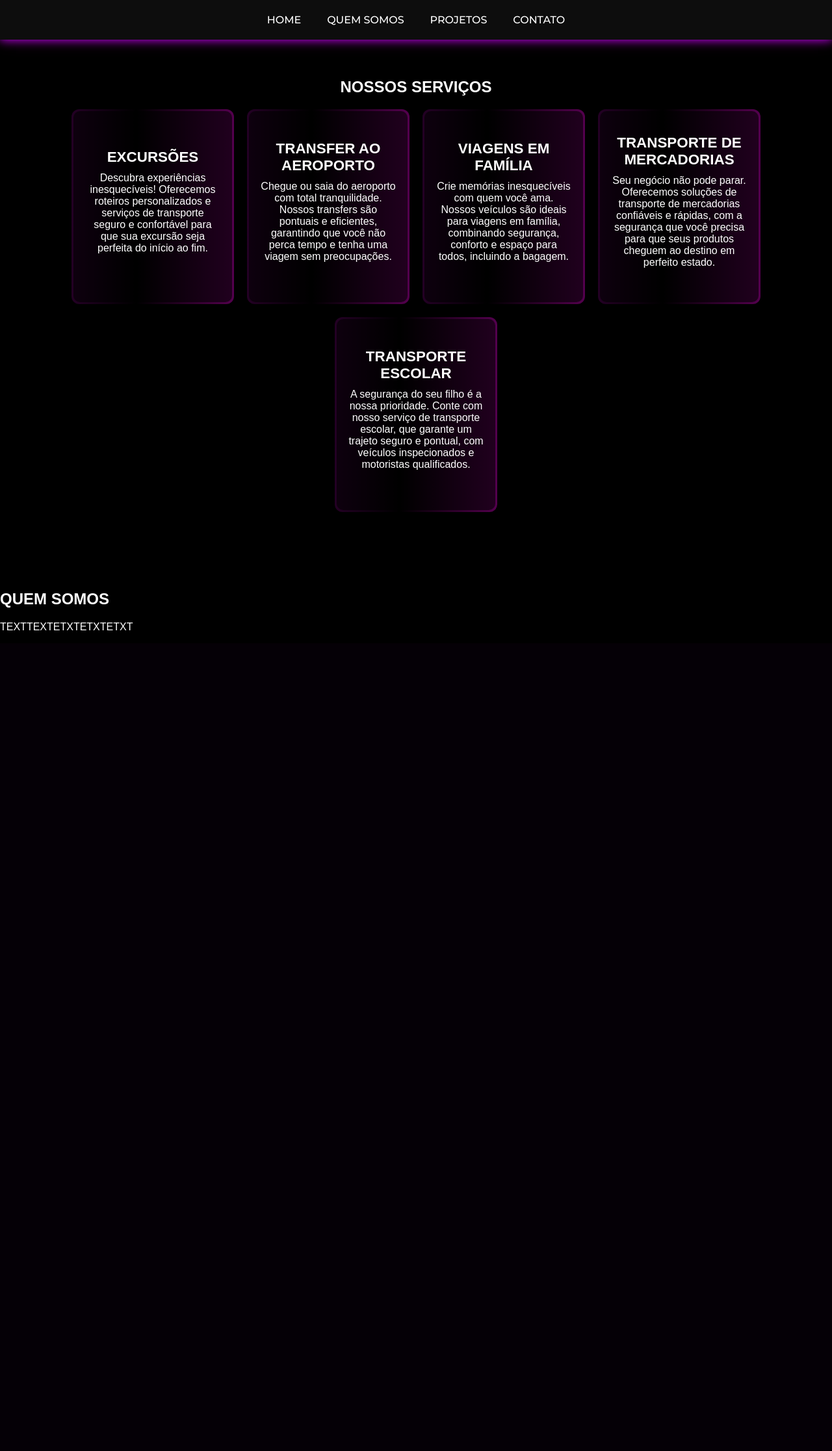
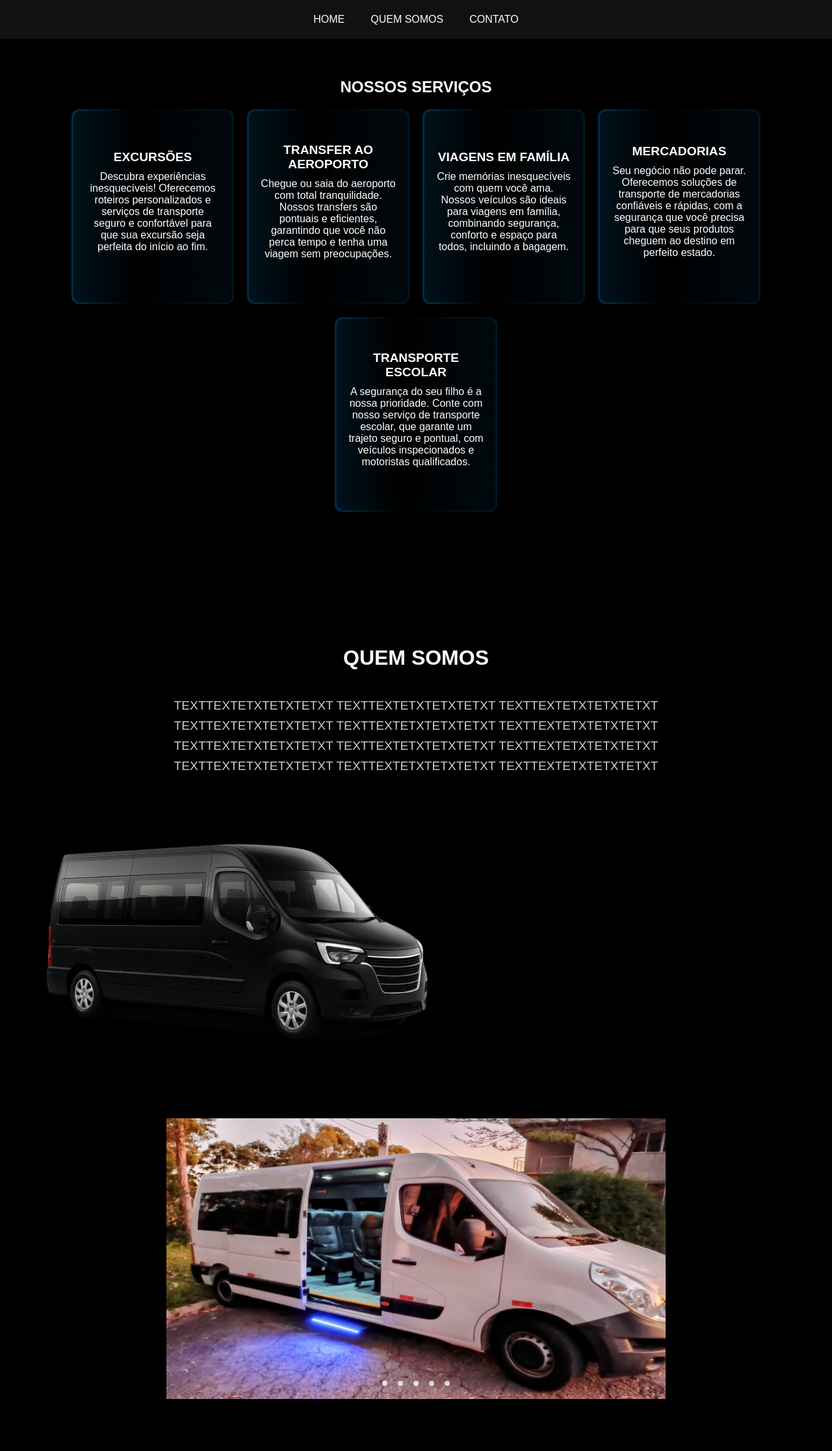
Before and after one commit to Milleny-pin/Site_Translari, a Flask app: page / in a window 1280 px wide. Shown: the top 2233 px of the page at 65% size. Before the commit the page ends 970 px from the top, so only its background shows below. Run offline with Flask 3, Linux system fonts and the light colour scheme.

Commit message:
Adição de slides e efeitos js

```diff
--- a/static/script.js
+++ b/static/script.js
@@ -1,17 +1,42 @@
-var swiper = new Swiper(".mySwiper", {
-  effect: "coverflow",
-  grabCursor: true,
-  centeredSlides: true,
-  slidesPerView: "auto",
-  coverflowEffect: {
-    rotate: 0,
-    stretch: 0,
-    depth: 200,
-    modifier: 1,
-    slideShadows: false,
-  },
-  navigation: {
-    nextEl: ".swiper-button-next",
-    prevEl: ".swiper-button-prev",
-  },
+document.addEventListener("DOMContentLoaded", function() {
+    const sobreSection = document.getElementById("sobre");
+    const title = sobreSection.querySelector("h2");
+    const paragraph = sobreSection.querySelector("p");
+    const vanImage = document.getElementById("van");
+
+    function checkVisibility() {
+
+        const sectionTop = sobreSection.getBoundingClientRect().top;
+        const windowHeight = window.innerHeight;
+
+        if (sectionTop < windowHeight * 0.75) {
+            title.classList.add("visible");
+            paragraph.classList.add("visible");
+            vanImage.classList.add("visible");
+
+            window.removeEventListener("scroll", checkVisibility);
+        }
+    }
+
+
+    window.addEventListener("scroll", checkVisibility);
+    checkVisibility();
+
+
+    const slider = document.querySelector('.slider');
+    const images = document.querySelectorAll('.slider img');
+    let currentImageIndex = 0;
+
+    const nextSlide = () => {
+
+        currentImageIndex = (currentImageIndex + 1) % images.length;
+
+
+        if (images[currentImageIndex]) {
+            slider.scrollLeft = images[currentImageIndex].offsetLeft;
+        }
+    };
+
+
+    setInterval(nextSlide, 3000);
 });
--- a/static/style.css
+++ b/static/style.css
@@ -1,4 +1,3 @@
-@import url('https://fonts.googleapis.com/css2?family=Montserrat:500');
 body {
     font-family: 'Poppins', sans-serif;
     background-color: #000;
@@ -7,10 +6,10 @@ body {
     overflow-x: hidden;
 }
 
+/* Header */
 header {
-    box-shadow: 0 4px 15px rgba(0, 0, 0, 0.1);
-    background-color: rgba(17, 17, 17, 0.8);
-    box-shadow: 0 0 15px rgb(208, 0, 255), 0 0 30px rgba(255, 0, 238, 0.1);
+    background-color: rgb(17, 17, 17);
+    box-shadow: 0 4px 15px rgb(0, 0, 0);
     padding: 1rem 0;
     position: fixed;
     width: 100%;
@@ -20,12 +19,7 @@ header {
     text-align: center;
 }
 
-
-
-
-
-
-
+/* Home */
 #home {
     text-align: center;
     background: #000;
@@ -58,7 +52,7 @@ header {
     left: -2px;
     right: -2px;
     bottom: -2px;
-  background: linear-gradient(90deg, rgb(91, 0, 93), transparent, rgb(141, 0, 131));
+    background: linear-gradient(90deg, rgb(0, 112, 182), transparent, rgb(0, 157, 255, 0.235));
     border-radius: 14px;
     background-size: 200% 200%;
     animation: ledRun 2s linear infinite;
@@ -85,7 +79,7 @@ header {
 }
 
 #home .name {
-  font-size: 1.4rem;
+    font-size: 1.2rem;
     font-weight: bold;
     margin-bottom: 10px;
 }
@@ -97,7 +91,7 @@ header {
 
 #home button {
     padding: 8px 16px;
-  background: rgb(94, 0, 81);
+    background: rgb(0, 67, 175);
     color: white;
     border: none;
     border-radius: 8px;
@@ -106,7 +100,7 @@ header {
 }
 
 #home button:hover {
-  background: rgb(94, 0, 81);
+    background: rgb(0, 67, 175);
 }
 
 @keyframes ledRun {
@@ -114,46 +108,43 @@ header {
     100% { background-position: 200% 50%; }
 }
 
-
-
-
-
-.menu{
+/* Menu */
+.menu {
     display: flex;
     gap: 40px;
     justify-content: center;
+}
 
-}
-.menu a{
+.menu a {
     text-decoration: none;
     color: #fff;
     font-family: 'Montserrat', sans-serif;
     font-weight: 500;
-    padding: 5px 0 ;
+    padding: 5px 0;
     position: relative;
     transition: all 0.3s ease;
 }
 
-.menu a span{
+.menu a span {
     content: '';
     position: absolute;
     bottom: 0;
     left: 0;
     width: 0;
     height: 2px;
-    background-color: #9000a9a9;
+    background-color: #0021dba9;
     transition: width 0.3s ease;
 }
 
-.menu a:hover{
-    color: #9000a9a9;
+.menu a:hover {
+    color: #001ee0ec;
 }
 
-.menu a:hover span{
+.menu a:hover span {
     width: 100%;
 }
 
-
+/* Título central */
 .container-h1 {
     text-align: center;
 }
@@ -163,3 +154,116 @@ header {
     display: inline-block;
     z-index: 0;
 }
+
+/* Sobre */
+#sobre {
+    background-color: #000;
+    padding: 80px 20px;
+    text-align: center;
+}
+
+.quem-somos {
+    max-width: 900px;
+    margin: 0 auto;
+}
+
+.quem-somos-texto h2 {
+    font-size: 2.0rem;
+    color: #fff;
+    margin-bottom: 20px;
+    opacity: 0;
+    transform: translateY(20px);
+    transition: opacity 1s ease, transform 1s ease;
+}
+
+.quem-somos-texto p {
+    font-size: 1.2rem;
+    color: #ccc;
+    line-height: 1.6;
+    opacity: 0;
+    max-width: 800px;
+    margin: 0 auto;
+    padding: 20px;
+    background: rgba(0, 0, 0, 0.5);
+    border-radius: 20px;
+    transform: translateY(20px);
+    transition: opacity 1s ease 0.3s, transform 1s ease 0.3s;
+}
+
+.quem-somos-texto h2.visible,
+.quem-somos-texto p.visible {
+    opacity: 1;
+    transform: translateY(0);
+}
+
+/* Van */
+.vancont {
+    max-width: 900px;
+    margin: 40px auto 0;
+}
+
+#van {
+    width: 700px;
+    height: auto;
+    display: block;
+    opacity: 0;
+    transform: translateX(-100px);
+    transition: opacity 1s ease-in-out, transform 1s ease-in-out;
+}
+
+#van.visible {
+    opacity: 1;
+    transform: translateX(0);
+}
+
+/* Slider */
+.slider-wrapper {
+    position: relative;
+    max-width: 48rem;
+    margin: 40px auto 0;
+}
+
+.slider {
+    display: flex;
+    aspect-ratio: 16/9;
+    overflow-x: auto;
+    scroll-snap-type: x mandatory;
+    scroll-behavior: smooth;
+    box-shadow: 0 1.5rem 3rem -0.75rem hsla(0, 0%, 0%, 0.25);
+    -ms-overflow-style: none;
+    scrollbar-width: none;
+    transition: transform 0.5s ease;
+}
+
+.slider::-webkit-scrollbar {
+    display: none;
+}
+
+.slider img {
+    flex: 1 0 100%;
+    scroll-snap-align: start;
+}
+
+/* Navegação do slider */
+.slider-nav {
+    display: flex;
+    column-gap: 1rem;
+    position: absolute;
+    bottom: 1.25rem;
+    left: 50%;
+    transform: translateX(-50%);
+    z-index: 1;
+}
+
+.slider-nav a {
+    width: 0.5rem;
+    height: 0.5rem;
+    border-radius: 50%;
+    background-color: #fff;
+    opacity: 0.75;
+    transition: opacity ease 250ms;
+}
+
+.slider-nav a:hover {
+    opacity: 1;
+}
--- a/templates/index.html
+++ b/templates/index.html
@@ -9,11 +9,11 @@
 <body>
     <header>
         <nav class="menu">
-  <a href="#home">HOME <span></span></a>
-  <a href="#sobre">QUEM SOMOS <span></span></a>
-  <a href="#serviços">PROJETOS <span></span></a>
-  <a href="#contato">CONTATO <span></span></a>
-</nav></header>
+            <a href="#home">HOME</a>
+            <a href="#sobre">QUEM SOMOS</a>
+            <a href="#contato">CONTATO</a>
+        </nav>
+    </header>
     <main>
         <section id="home">
             <div class="container-h1">
@@ -26,49 +26,72 @@
                         <div class="content">
                             <div class="name">EXCURSÕES</div>
                             <div class="des">Descubra experiências inesquecíveis! Oferecemos roteiros personalizados e serviços de transporte seguro e confortável para que sua excursão seja perfeita do início ao fim.</div>
-
                         </div>
                     </div>
                     <div class="item">
                         <div class="content">
                             <div class="name">TRANSFER AO AEROPORTO</div>
                             <div class="des">Chegue ou saia do aeroporto com total tranquilidade. Nossos transfers são pontuais e eficientes, garantindo que você não perca tempo e tenha uma viagem sem preocupações.</div>
-
                         </div>
                     </div>
                     <div class="item">
                         <div class="content">
                             <div class="name">VIAGENS EM FAMÍLIA</div>
                             <div class="des">Crie memórias inesquecíveis com quem você ama. Nossos veículos são ideais para viagens em família, combinando segurança, conforto e espaço para todos, incluindo a bagagem.</div>
-
                         </div>
                     </div>
                     <div class="item">
                         <div class="content">
-                    <div class="name">TRANSPORTE DE MERCADORIAS</div>
+                            <div class="name">MERCADORIAS</div>
                             <div class="des">Seu negócio não pode parar. Oferecemos soluções de transporte de mercadorias confiáveis e rápidas, com a segurança que você precisa para que seus produtos cheguem ao destino em perfeito estado.</div>
-
                         </div>
                     </div>
                     <div class="item">
                         <div class="content">
                             <div class="name">TRANSPORTE ESCOLAR</div>
                             <div class="des">A segurança do seu filho é a nossa prioridade. Conte com nosso serviço de transporte escolar, que garante um trajeto seguro e pontual, com veículos inspecionados e motoristas qualificados.</div>
+                        </div>
+                    </div>
+                </div>
+            </div>
+        </section>
 
+        <section id="sobre">
+
+            <div class="sobre-conteudo">
+
+                <div class="quem-somos-texto">
+                    <h2>QUEM SOMOS</h2>
+                    <p>
+                        TEXTTEXTETXTETXTETXT TEXTTEXTETXTETXTETXT TEXTTEXTETXTETXTETXT
+                        TEXTTEXTETXTETXTETXT TEXTTEXTETXTETXTETXT TEXTTEXTETXTETXTETXT
+                        TEXTTEXTETXTETXTETXT TEXTTEXTETXTETXTETXT TEXTTEXTETXTETXTETXT
+                        TEXTTEXTETXTETXTETXT TEXTTEXTETXTETXTETXT TEXTTEXTETXTETXTETXT
+                    </p>
+                     <img src="static/van.png" alt="van" id="van">
                 </div>
             </div>
 
 
-</section>
-
-<section id="sobre">
-    <div class="quem-somos">
-        <h2>QUEM SOMOS</h2>
-        <P>TEXTTEXTETXTETXTETXT</P>
+            <div class="slider-wrapper">
+                <div class="slider">
+                    <img src="static/img1.jpg" alt="img1" id="img1">
+                    <img src="static/img2.jpg" alt="img2" id="img2">
+                    <img src="static/img3.jpg" alt="img3" id="img3">
+                    <img src="static/img4.jpg" alt="img4" id="img4">
+                    <img src="static/img5.jpg" alt="img5" id="img5">
+                </div>
+                <div class="slider-nav">
+                    <a href="#img1"></a>
+                    <a href="#img2"></a>
+                    <a href="#img3"></a>
+                    <a href="#img4"></a>
+                    <a href="#img5"></a>
+                </div>
             </div>
         </section>
-
     </main>
+    <canvas id="vanCanvas"></canvas>
     <script src="static/script.js"></script>
 </body>
 </html>
```
Also changed, not shown: static/img1.jpg (added), static/img2.jpg (added), static/img3.jpg (added), static/img4.jpg (added), static/img5.jpg (added), static/van.png (added). Lines whose indentation alone changed are shown as unchanged.
